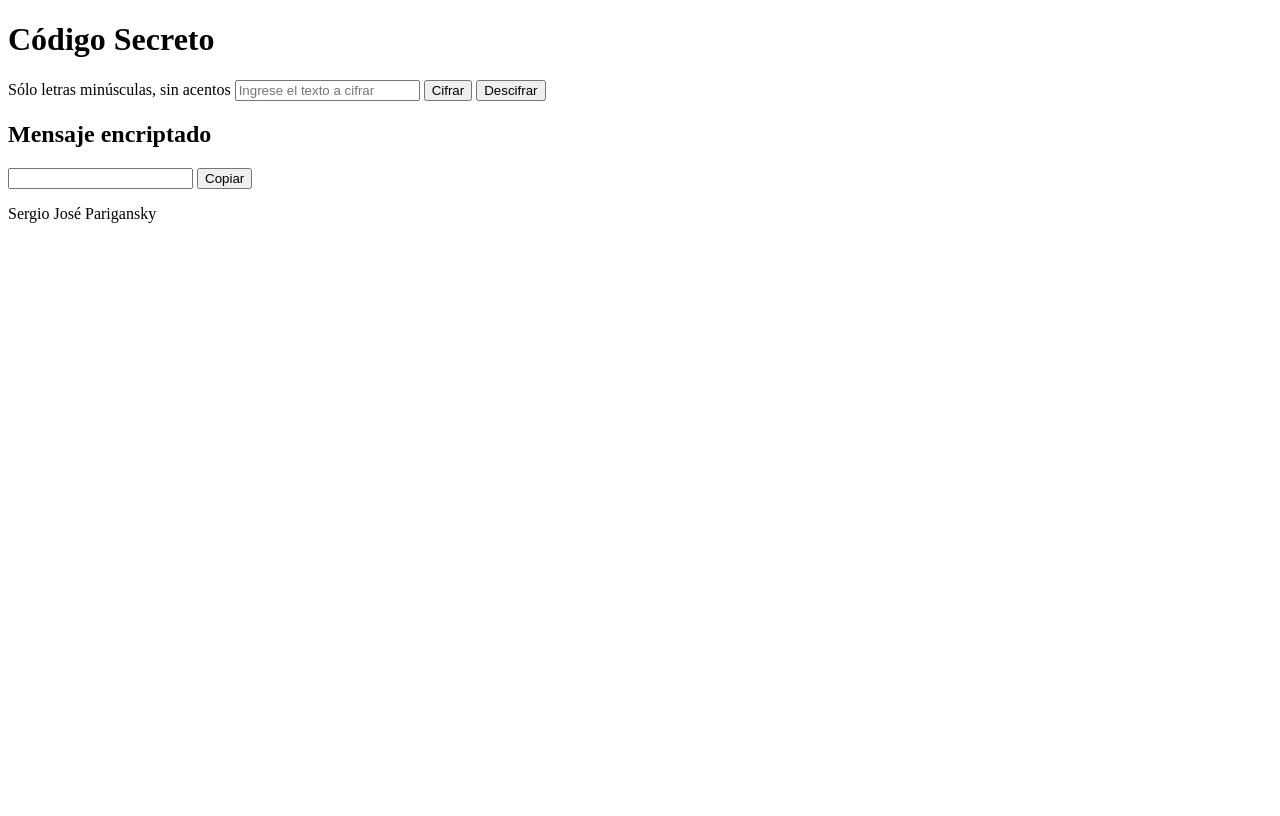
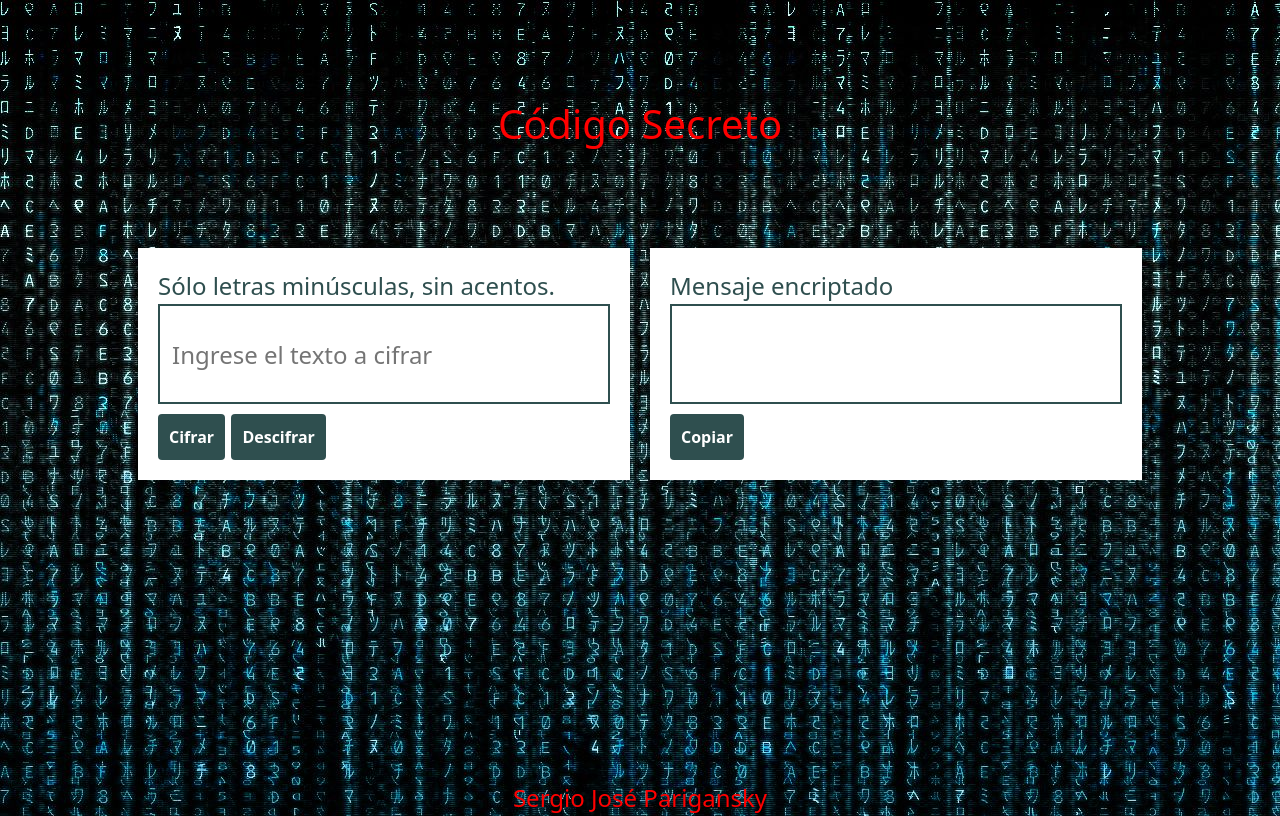
Before and after one commit to SergioParigansky/CodigoSecreto, a plain HTML site: page index.html in a window 1280 px wide. Drawn offline with nearby package versions, Linux system fonts and the light colour scheme.

Commit message:
Encriptado y descencriptado, mejora del estilo

```diff
--- a/index.html
+++ b/index.html
@@ -6,35 +6,33 @@
 	<meta charset="UTF-8">
 	<meta http-equiv="X-UA-Compatible" content="IE=edge">
 	<meta name="viewport" content="width=device-width, initial-scale=1.0">
+	<link href="https://cdn.jsdelivr.net/npm/bootstrap@5.1.3/dist/css/bootstrap.min.css" rel="stylesheet" integrity="sha384-1BmE4kWBq78iYhFldvKuhfTAU6auU8tT94WrHftjDbrCEXSU1oBoqyl2QvZ6jIW3" crossorigin="anonymous">
 	<title>Arcano</title>
 	<link rel="stylesheet" href="style.css">
 </head>
 
 <body>
-	<h1>Código Secreto</h1>
+	<h1 class="titulo">Código Secreto</h1>
 
-	<main>
-		<section>
+	<main class="main">
+		<section class="form box">
 			<form>
-				<label>Sólo letras minúsculas, sin acentos</label>
-				<input type="text" placeholder="Ingrese el texto a cifrar">
-				<input type="submit" value="Cifrar">
-				<input type="submit" value="Descifrar">
+				<label for="mensaje1">Sólo letras minúsculas, sin acentos.</label>
+				<input class="text-input" type="text" name="input-texto" id="mensaje1" placeholder="Ingrese el texto a cifrar">
+				<input class="btn" type="button" id="btn-encriptar" value="Cifrar" onClick="cifrarTexto()">
+				<input class="btn" type="button" id="btn-desencriptar" value="Descifrar" onClick="descifrarTexto()">
 			</form>
 		</section>
-
-		<section>
-			<h2>Mensaje encriptado</h2>
-			<input type="text" id="mensaje">
-			<input type="submit" onClick="copiarTexto()" value="Copiar">
+		<section class="box">
+			<label for="mensaje2">Mensaje encriptado</label>
+			<input class="text-input" type="text" id="mensaje2">
+			<input class="btn" type="submit" onClick="copiarTexto()" id="btn-copy" value="Copiar">
 		</section>
 	</main>
 
 	<script src="script.js"></script>
 
-	<footer>
-		<p>Sergio José Parigansky</p>
-	</footer>
+	<footer>Sergio José Parigansky</footer>
 </body>
 
 </html>
--- a/script.js
+++ b/script.js
@@ -1,6 +1,18 @@
 function copiarTexto() {
-	var contenido = document.getElementById("mensaje");
+	const contenido = document.getElementById("mensaje2");
 	contenido.select();
 	document.execCommand("copy");
 	alert("¡Copiado!");
 }
+
+function cifrarTexto() {
+	const cifrar = document.getElementById("mensaje1").value;
+	const cifrado = cifrar.replace(/e/gi, "enter").replace(/i/gi, "imes").replace(/a/gi, "ai").replace(/o/gi, "ober").replace(/u/gi, "ufat");
+	document.getElementById("mensaje2").value = cifrado;
+}
+
+function descifrarTexto() {
+	const descifrar = document.getElementById("mensaje1").value;
+	const descifrado = descifrar.replace(/enter/gi, "e").replace(/imes/gi, "i").replace(/ai/gi, "a").replace(/ober/gi, "o").replace(/ufat/gi, "u");
+	document.getElementById("mensaje2").value = descifrado;
+}
--- a/style.css
+++ b/style.css
@@ -0,0 +1,57 @@
+* {
+  margin: 0;
+  padding: 0;
+  box-sizing: border-box;
+}
+
+body {
+	background-image: url(img/fondo.jpg);
+}
+
+.main {
+	width: 80vw;
+	margin: auto;
+	display: flex;
+	color: darkslategray;
+	justify-content: center;
+  font-size: x-large;
+}
+
+.titulo {
+  text-align: center;
+	padding: 100px;
+	margin: auto;
+	color: red;
+}
+
+.box {
+  padding: 20px;
+  margin: 0 10px 0 10px;
+  box-shadow: 2px 2px 2px 1px rgba(0, 0, 0, 0.2);
+  background-color: white;
+  width: 300vw;
+  height: auto;
+}
+
+.btn {
+  color: white;
+  font-weight: bold;
+  background-color: darkslategray;
+  padding: 10px;
+  margin-top: 10px;
+}
+
+.text-input {
+  border: 2px solid darkslategray;
+  display: block;
+  padding: 0.5em;
+  width: 100%;
+  height: 100px;
+}
+
+footer {
+	color: red;
+  text-align: center;
+  font-size: x-large;
+  margin-top: 300px;
+}
```
Also changed, not shown: img/fondo.jpg (added).
